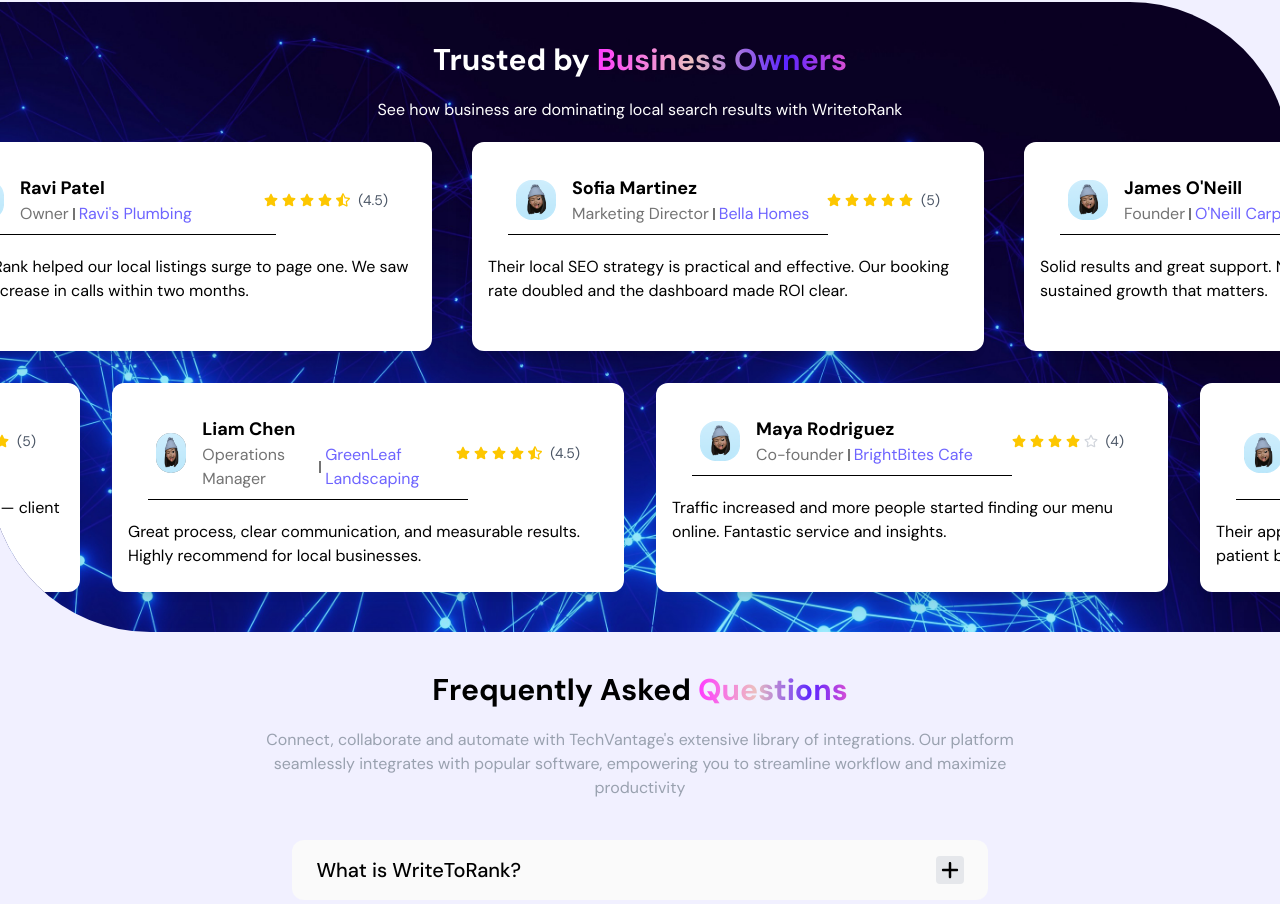
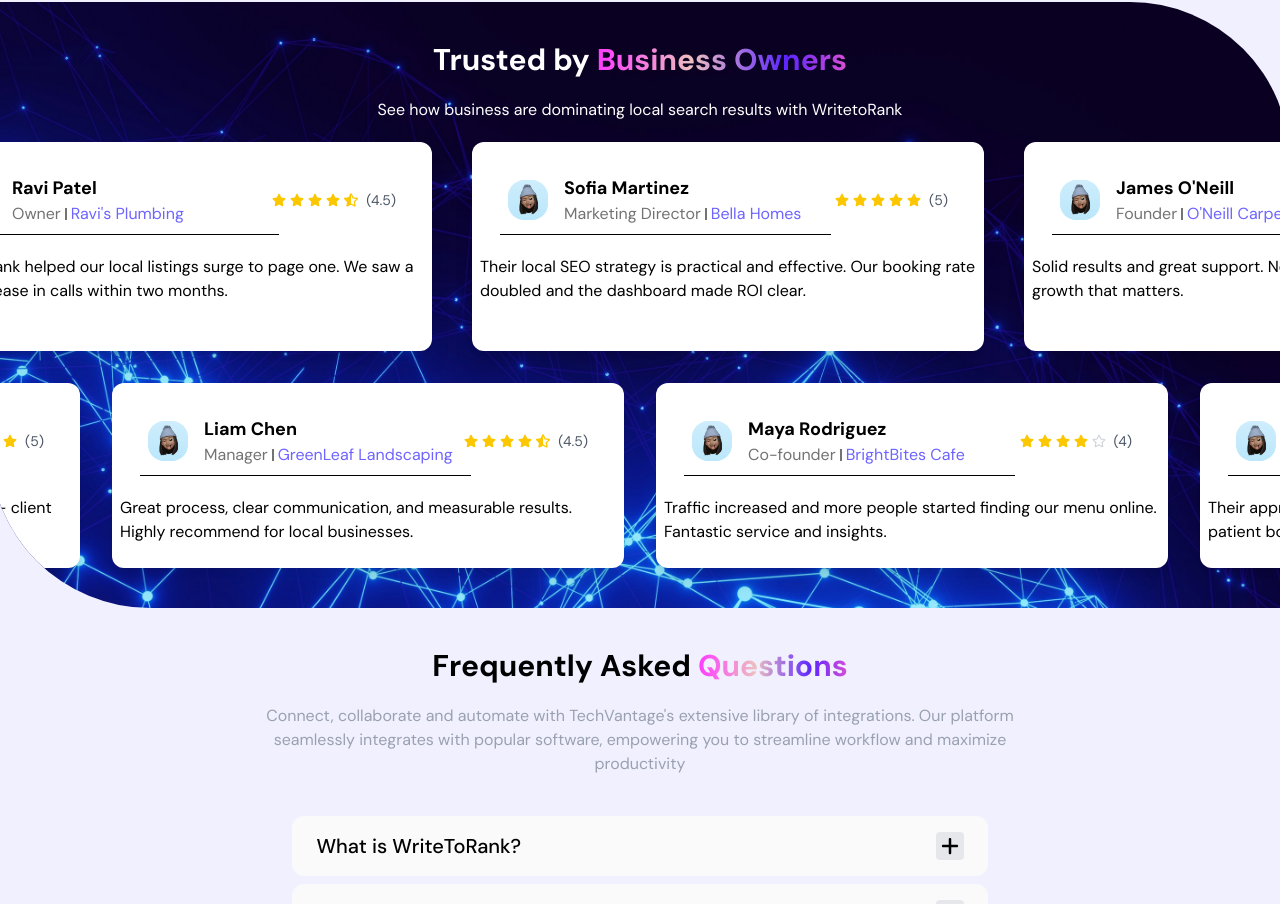
Before and after one commit to KrishnaChandraShiwakoti/WirteToRank, a React (Vite) app: page / in a window 1280 px wide. Shown: the part 5678-6582 px from the top of the page. Built offline with nearby package versions, Linux system fonts and the light colour scheme.

Commit message:
feat: update testimonials data and adjust padding in ReviewCard component

```diff
--- a/src/Utlis/Data/Testimonials.js
+++ b/src/Utlis/Data/Testimonials.js
@@ -52,7 +52,7 @@
   {
     id: 6,
     name: "Liam Chen",
-		role: "Operations Manager",
+    role: " Manager",
     company: "GreenLeaf Landscaping",
     rating: 4.5,
     review:
--- a/src/ui/ReviewCard.jsx
+++ b/src/ui/ReviewCard.jsx
@@ -35,7 +35,7 @@
 
 const ReviewCard = ({ profile, name, role, company, rating = 5, review }) => {
   return (
-    <div className="w-sm lg:w-lg bg-white shadow-xl rounded-xl px-4 py-6 text-black">
+    <div className="w-sm lg:w-lg bg-white shadow-xl rounded-xl px-2 py-6 text-black">
       <div className="flex p-2 justify-between items-center mx-5">
         <div className="flex items-center lg:gap-4">
           {/* Profile pic */}
```
Lines whose indentation alone changed are shown as unchanged.
